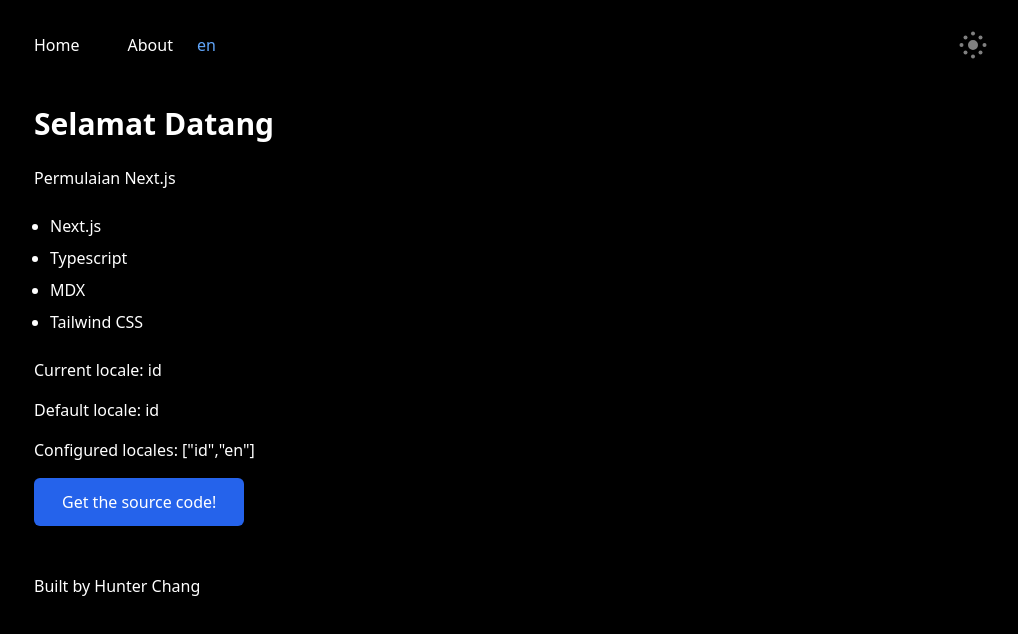
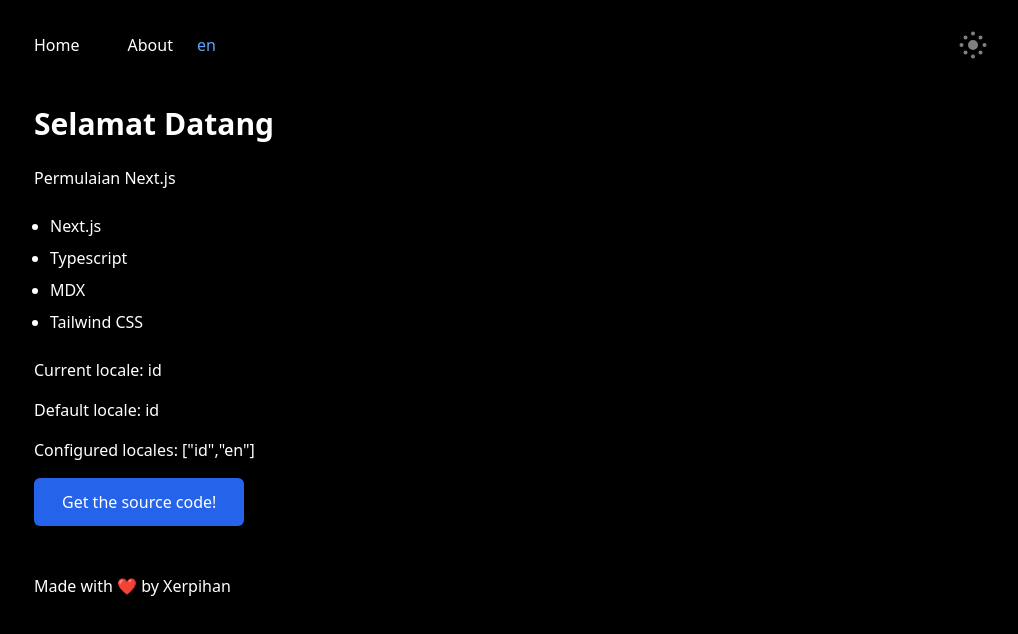
Before and after one commit to yasanugroho/silver-doodle, a Next.js app: page / in a window 1280 px wide. Shown: the top 634 px of the page, without its empty margins (126-1144 px from the left). Built offline with nearby package versions, Linux system fonts and the light colour scheme; what @tailwindcss/typography would draw is missing.

Commit message:
Update footer

```diff
--- a/components/Layout.tsx
+++ b/components/Layout.tsx
@@ -28,13 +28,7 @@ const Layout: React.FC<LayoutProps> = ({ children, customMeta }) => {
       </main>
       <footer className="py-8">
         <div className="max-w-5xl px-8 mx-auto">
-          Built by{' '}
-          <a
-            className="text-gray-900 dark:text-white"
-            href="https://twitter.com/huntarosan"
-          >
-            Hunter Chang
-          </a>
+          Made with ❤️ by Xerpihan
         </div>
       </footer>
     </>
```
